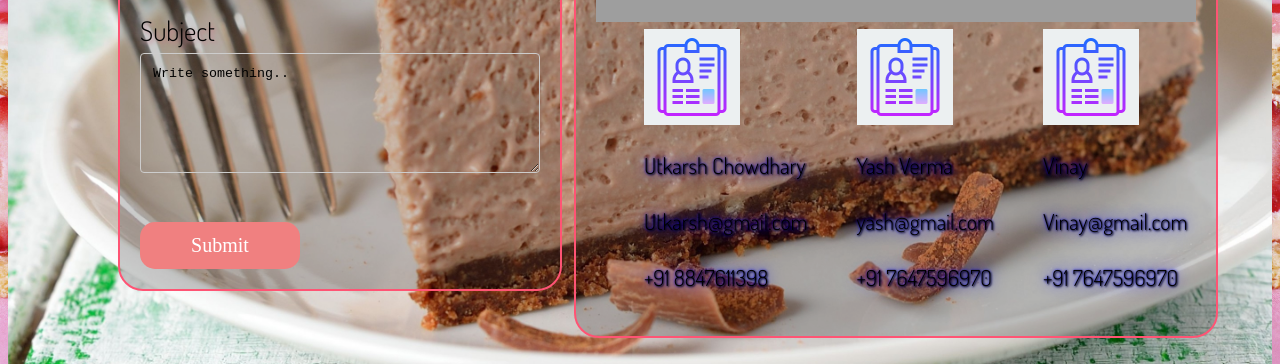
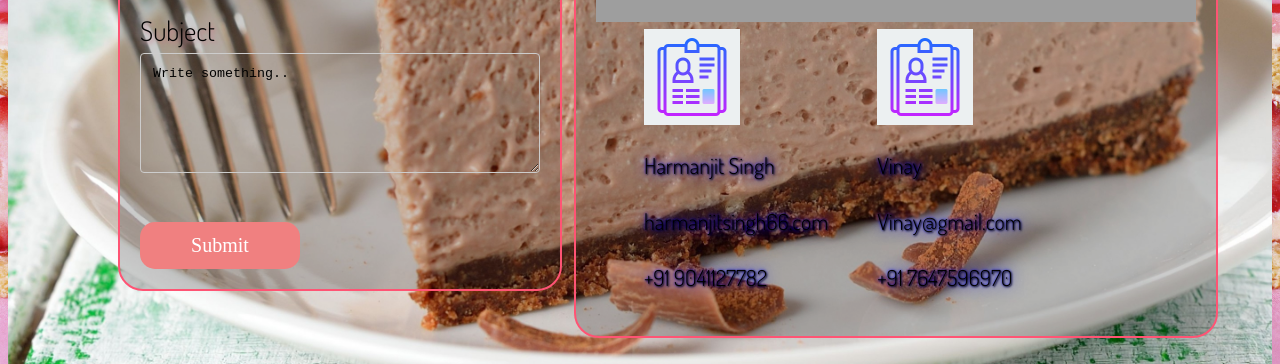
Before and after one commit to harman20/Food-Recipes-App, a plain HTML site: page contactus.html in a window 1280 px wide. Shown: the part 358-722 px from the top of the page. Drawn offline with Linux system fonts and the light colour scheme; grey boxes are pictures that could not be loaded; a web font is replaced by a local one.

Commit message:
Update contactus.html

```diff
--- a/contactus.html
+++ b/contactus.html
@@ -41,15 +41,9 @@ Subject  <textarea name="subject" placeholder="Write something.." style="height:
     <tr>
       <td>
         <div id='info'>
-        <a href="https://utkarshdd.github.io/resume/"><img src="resume.png"></a><br><p style="font-size:22px">Utkarsh Chowdhary<br><br>Utkarsh@gmail.com<br><br>+91 8847611398</p>
+        <a href="https://harman20.github.io/resume/"><img src="resume.png"></a><br><p style="font-size:22px">Harmanjit Singh<br><br>harmanjitsingh66.com<br><br>+91 9041127782</p>
         </div>
       </td>
-
-        <td>
-          <div id='info'>
-          <a href="https://vyash5075.github.io/resume/"><img src="resume.png"></a><br><p style="font-size:22px">Yash Verma<br><br>yash@gmail.com<br><br>+91 7647596970</p>
-          </div>
-        </td>
           <td>
             <div id='info'>
             <a href="https://vsachdeva1998.github.io/resume/"><img src="resume.png"></a><br><p style="font-size:22px">Vinay<br><br>Vinay@gmail.com<br><br>+91 7647596970</p>
```
